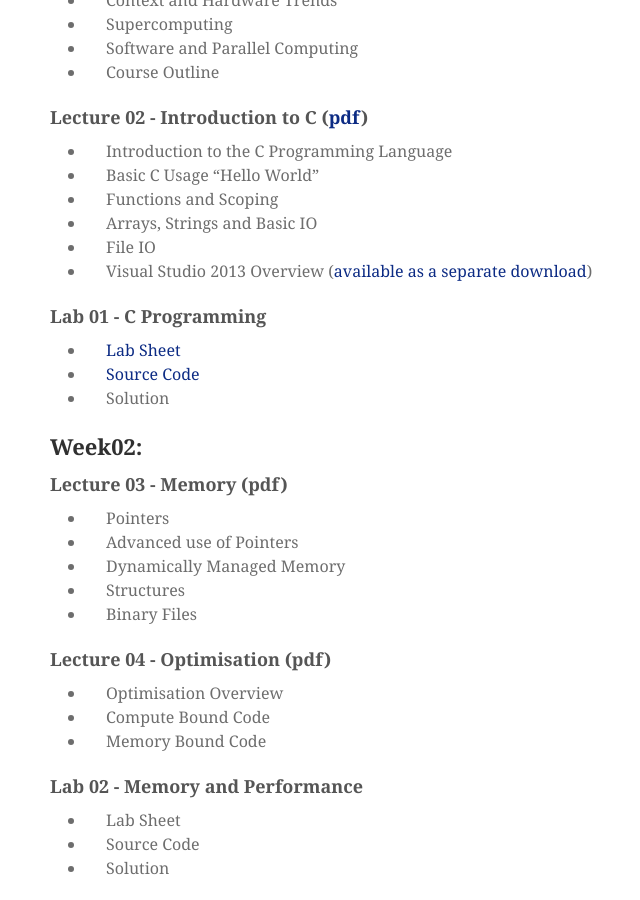
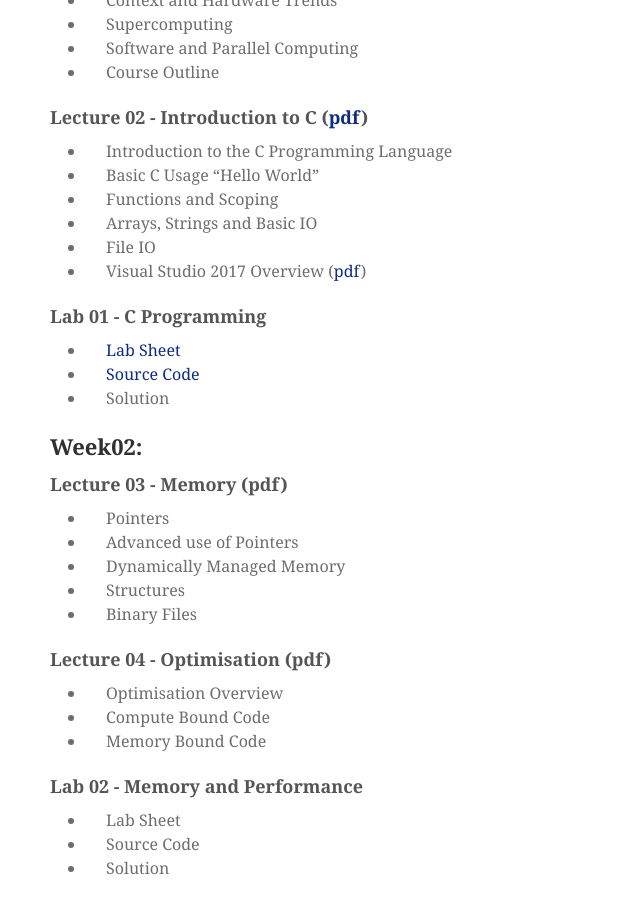
Before and after one commit to mondus/mondus.github.io, a Jekyll site: the page built from teaching/COM4521/index.md, in a window 1280 px wide and 900 px high, scrolled down 2822 px. Shown: the whole window, without its empty margins (190-830 px from the left). Built offline with Jekyll 4.4.1, drawn with Linux system fonts in a browser that asks for light colours; nearby versions of some CDN libraries; some web fonts are replaced.

Commit message:
Update index.md

```diff
--- a/teaching/COM4521/index.md
+++ b/teaching/COM4521/index.md
@@ -64,21 +64,21 @@ A [Google group](https://groups.google.com/a/sheffield.ac.uk/d/forum/com4521-gro
 
 ## Week 01
 
-### Lecture 01 - Introduction ([pdf]())
+### Lecture 01 - Introduction ([pdf](https://drive.google.com/file/d/1gzpVxLevd64Htc61l2HtT5p--BrGs0Ut/view?usp=sharing))
 
 * Context and Hardware Trends
 * Supercomputing
 * Software and Parallel Computing
 * Course Outline
 
-### Lecture 02 - Introduction to C ([pdf]())
+### Lecture 02 - Introduction to C ([pdf](https://drive.google.com/file/d/1Bu5txgZ1WSyk5y9rbfw5Ub1EOdolGxiX/view?usp=sharing))
 
 * Introduction to the C Programming Language
 * Basic C Usage "Hello World"
 * Functions and Scoping
 * Arrays, Strings and Basic IO
 * File IO
-* Visual Studio 2013 Overview ([available as a separate download](https://drive.google.com/a/sheffield.ac.uk/file/d/0B2HbOiEppVPMcHBVR05GQkUwWEE/view?usp=sharing))
+* Visual Studio 2017 Overview ([pdf](https://drive.google.com/file/d/1RoIziwJdneABVb2kMlEq4UrpUzUg-qm4/view?usp=sharing))
 
 ### Lab 01 - C Programming
 
```
